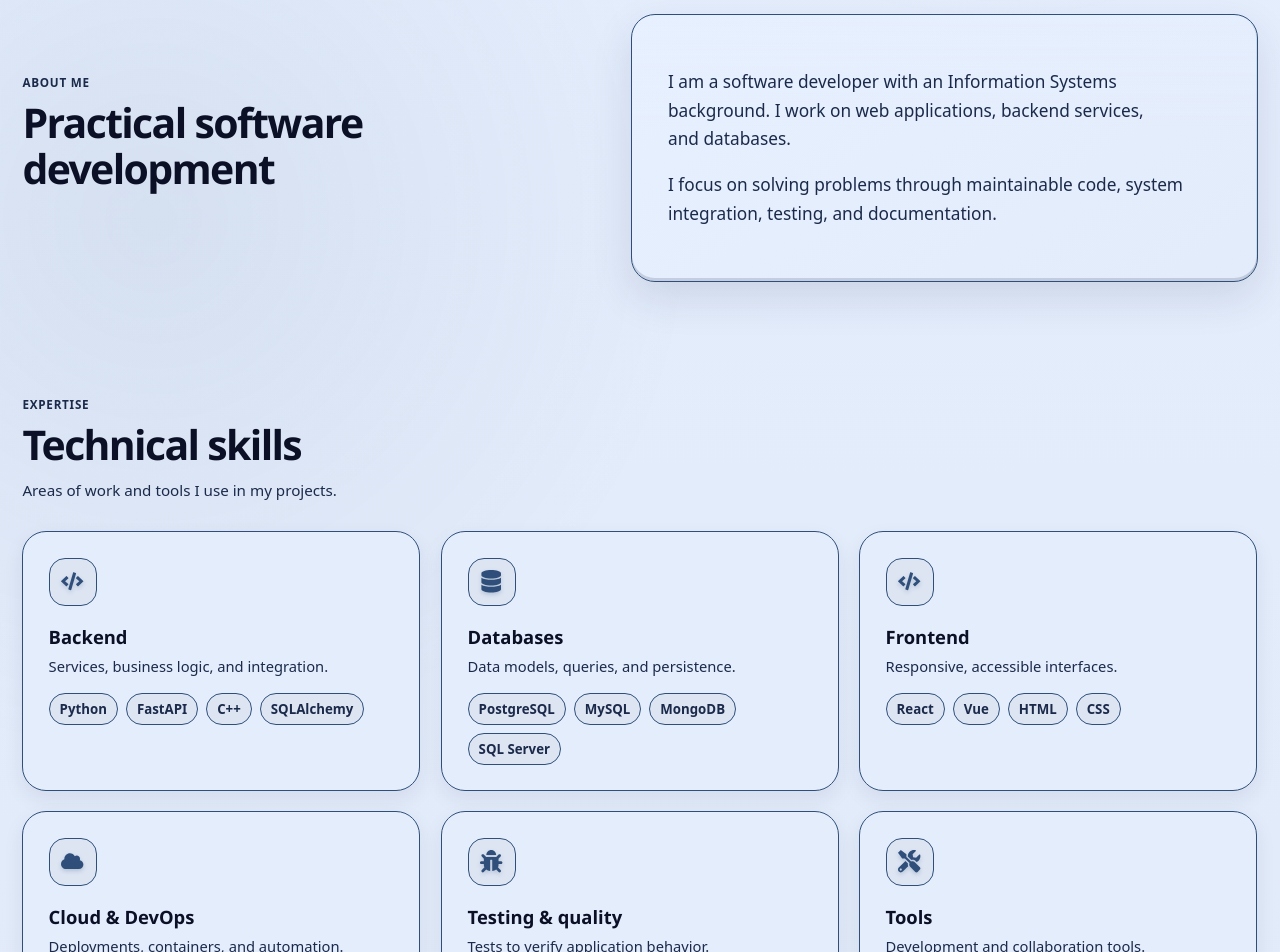
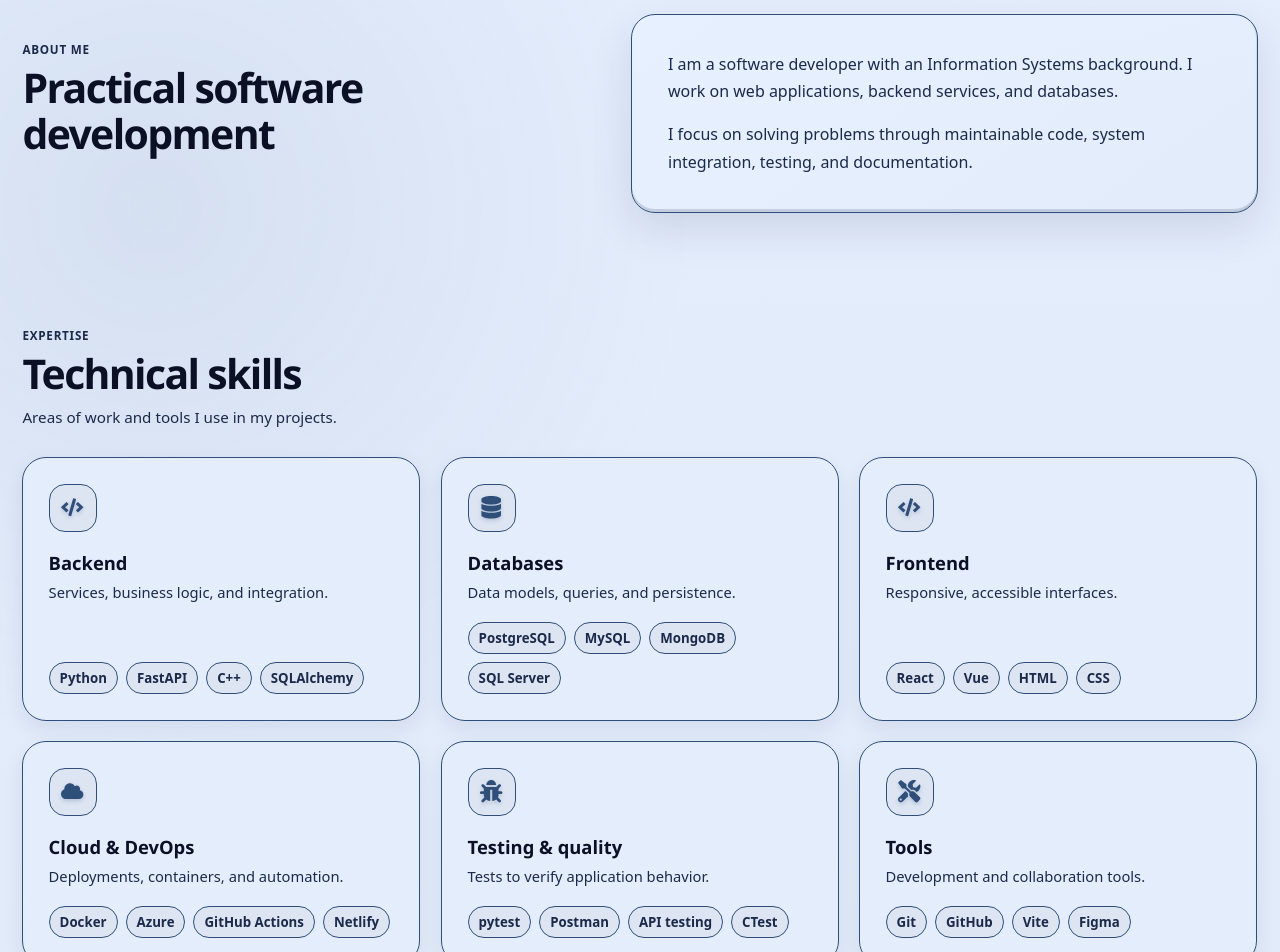
Before and after one commit to AndreaCarrilloOp/Professional-Portfolio, a React (Vite) app: page / in a window 1280 px wide. Shown: the part 880-1832 px from the top of the page. Built offline with nearby package versions, Linux system fonts and the light colour scheme.

Commit message:
style(ux): unify heading rhythm and improve scannability of content sections

```diff
--- a/src/styles/enhancements.css
+++ b/src/styles/enhancements.css
@@ -1572,3 +1572,92 @@ html:not(.dark) :where(.btn-secondary, .hero-cta-secondary, .social-link, .proje
     height: 52px;
   }
 }
+
+
+/* Scan-friendly section rhythm (no technology carousel changes). */
+.section-header-left,
+.section-header-center {
+  gap: 8px;
+}
+
+.section-header-left .section-description {
+  margin-inline: 0;
+  max-width: 60ch;
+  text-align: left;
+}
+
+.section-header .section-title {
+  max-width: 28ch;
+  text-wrap: balance;
+}
+
+.about-card {
+  display: grid;
+  gap: 16px;
+  align-content: start;
+}
+
+.about-card > p {
+  margin: 0;
+  max-width: 60ch;
+  font-size: clamp(1rem, 1.2vw, 1.08rem);
+  line-height: 1.7;
+}
+
+.about-card > p + p {
+  color: var(--muted);
+}
+
+.skills-grid {
+  gap: clamp(12px, 1.8vw, 20px);
+}
+
+.skills-grid .skill-card {
+  display: flex;
+  flex-direction: column;
+  gap: 0;
+  min-height: 100%;
+}
+
+.skill-description {
+  margin-bottom: 18px;
+  line-height: 1.6;
+}
+
+.skill-card .tag-cloud {
+  margin-top: auto;
+}
+
+.projects-grid {
+  gap: clamp(16px, 2vw, 24px);
+}
+
+.project-content > p {
+  max-width: 58ch;
+  line-height: 1.65;
+}
+
+.project-evidence summary {
+  font-weight: 750;
+}
+
+.certifications-section .section-header-center {
+  align-items: center;
+  text-align: center;
+}
+
+@media (max-width: 720px) {
+  .section-header-left,
+  .section-header-center:not(.certifications-section .section-header) {
+    align-items: flex-start;
+    text-align: left;
+  }
+
+  .section-header .section-title {
+    max-width: 100%;
+  }
+
+  .about-card {
+    gap: 12px;
+  }
+}
```
